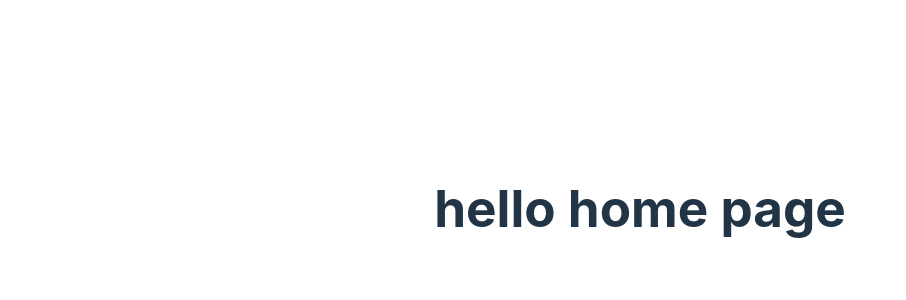
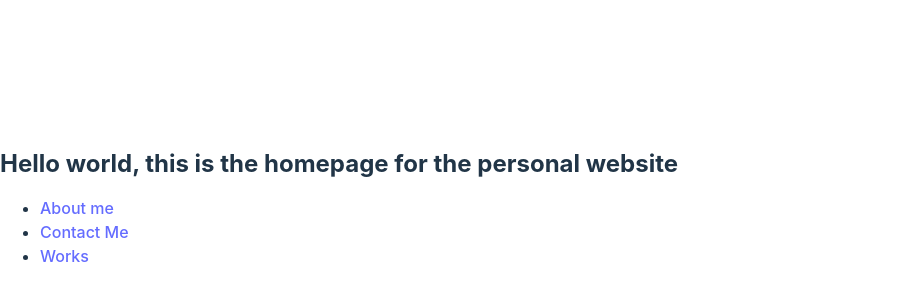
Before and after one commit to TechGlue/PersonalSite, a React (Vite) app in the folder Website/: page / in a window 1280 px wide. Shown: the part 192-492 px from the top of the page, without its empty margins (0-906 px from the left). Built offline with nearby package versions, Linux system fonts and the light colour scheme.

Commit message:
layout, routes, files set and added

```diff
--- a/Website/index.html
+++ b/Website/index.html
@@ -4,7 +4,8 @@
     <meta charset="UTF-8" />
     <link rel="icon" type="image/svg+xml" href="/vite.svg" />
     <meta name="viewport" content="width=device-width, initial-scale=1.0" />
-    <title>Vite + React</title>
+    <title>Luís Garcia</title>
+    <link rel="icon" href="./src/assets/favicon.ico">
   </head>
   <body>
     <div id="root"></div>
--- a/Website/package.json
+++ b/Website/package.json
@@ -9,8 +9,12 @@
     "preview": "vite preview"
   },
   "dependencies": {
+    "localforage": "^1.10.0",
+    "match-sorter": "^6.3.1",
     "react": "^18.2.0",
-    "react-dom": "^18.2.0"
+    "react-dom": "^18.2.0",
+    "react-router-dom": "^6.4.4",
+    "sort-by": "^1.2.0"
   },
   "devDependencies": {
     "@babel/core": "^7.20.5",
--- a/Website/src/App.css
+++ /dev/null
@@ -1,41 +0,0 @@
-#root {
-  max-width: 1280px;
-  margin: 0 auto;
-  padding: 2rem;
-  text-align: center;
-}
-
-.logo {
-  height: 6em;
-  padding: 1.5em;
-  will-change: filter;
-}
-.logo:hover {
-  filter: drop-shadow(0 0 2em #646cffaa);
-}
-.logo.react:hover {
-  filter: drop-shadow(0 0 2em #61dafbaa);
-}
-
-@keyframes logo-spin {
-  from {
-    transform: rotate(0deg);
-  }
-  to {
-    transform: rotate(360deg);
-  }
-}
-
-@media (prefers-reduced-motion: no-preference) {
-  a:nth-of-type(2) .logo {
-    animation: logo-spin infinite 20s linear;
-  }
-}
-
-.card {
-  padding: 2em;
-}
-
-.read-the-docs {
-  color: #888;
-}
--- a/Website/src/App.jsx
+++ /dev/null
@@ -1,10 +0,0 @@
-import { useState } from 'react'
-import reactLogo from './assets/react.svg'
-import './App.css'
-
-function App() {
-    return ( <h1>hello home page</h1>
-  )
-}
-
-export default App
--- /dev/null
+++ b/Website/src/error-page.jsx
@@ -0,0 +1,16 @@
+import { useRouteError } from "react-router-dom";
+
+export default function ErrorPage() {
+  const error = useRouteError();
+  console.error(error);
+
+  return (
+    <div id="error-page">
+      <h1>Oops!</h1>
+      <p>Sorry, an unexpected error has occurred. Please contact Luis, if you need help or links are broken.</p>
+      <p>
+        <i>{error.statusText || error.message}</i>
+      </p>
+    </div>
+  );
+}
--- a/Website/src/index.css
+++ b/Website/src/index.css
@@ -12,8 +12,7 @@
   text-rendering: optimizeLegibility;
   -webkit-font-smoothing: antialiased;
   -moz-osx-font-smoothing: grayscale;
-  -webkit-text-size-adjust: 100%;
-}
+  -webkit-text-size-adjust: 100%; }
 
 a {
   font-weight: 500;
--- a/Website/src/main.jsx
+++ b/Website/src/main.jsx
@@ -1,10 +1,40 @@
-import React from 'react'
-import ReactDOM from 'react-dom/client'
-import App from './App'
-import './index.css'
+import React from "react";
+import ReactDOM from "react-dom/client";
+import {
+  createBrowserRouter,
+  RouterProvider,
+  Route,
+} from "react-router-dom";
+import "./index.css";
+import Root from "./routes/root"
+import Error from "./error-page.jsx"
+import Works from "./routes/works.jsx"
+import Contact from "./routes/contact.jsx"
+import About from "./routes/about.jsx"
 
-ReactDOM.createRoot(document.getElementById('root')).render(
+const router = createBrowserRouter([
+  {
+    path: "/",
+      element: <Root />,
+      errorElement:<Error/>,
+  },
+    {
+        path:"about",
+        element:<About/>,
+    },
+    {
+        path:"contact",
+        element:<Contact/>,
+    },
+    {
+        path:"works",
+        element:<Works/>,
+    }
+
+]);
+
+ReactDOM.createRoot(document.getElementById("root")).render(
   <React.StrictMode>
-    <App />
+    <RouterProvider router={router} />
   </React.StrictMode>
-)
+);
--- /dev/null
+++ b/Website/src/routes/about.jsx
@@ -0,0 +1,26 @@
+import { Form } from "react-router-dom";
+
+export default function AboutMe() {
+
+  return (<h1>This is Luis g about me page</h1>)
+}
+
+function Favorite({ contact }) {
+  // yes, this is a `let` for later
+  let favorite = contact.favorite;
+  return (
+    <Form method="post">
+      <button
+        name="favorite"
+        value={favorite ? "false" : "true"}
+        aria-label={
+          favorite
+            ? "Remove from favorites"
+            : "Add to favorites"
+        }
+      >
+        {favorite ? "★" : "☆"}
+      </button>
+    </Form>
+  );
+}
--- /dev/null
+++ b/Website/src/routes/contact.jsx
@@ -0,0 +1,7 @@
+export default function Contact() {
+  return (
+      <>
+      <h1>Hello, this is the page where you can contact me if youa are having any issues.</h1>
+    </>
+  );
+}
--- /dev/null
+++ b/Website/src/routes/root.jsx
@@ -0,0 +1,24 @@
+import {Outlet, Link} from "react-router-dom";
+
+export default function Root() {
+  return (
+      <>
+      <h2>Hello world, this is the homepage for the personal website</h2>
+      <nav>
+              <nav>
+          <ul>
+            <li>
+              <Link to={`about/`}>About me</Link>
+            </li>
+            <li>
+              <Link to={`contact/`}>Contact Me</Link>
+            </li>
+            <li>
+              <Link to={`works/`}>Works</Link>
+            </li>
+          </ul>
+        </nav>
+        </nav>
+    </>
+  );
+}
--- /dev/null
+++ b/Website/src/routes/works.jsx
@@ -0,0 +1,7 @@
+export default function Contact() {
+  return (
+      <>
+      <h1>Hello, this is the page where you can go over the works that i have completed and future plans</h1>
+    </>
+  );
+}
```
Also changed, not shown: 1 other file (tests, documents, lock files or other folders).
